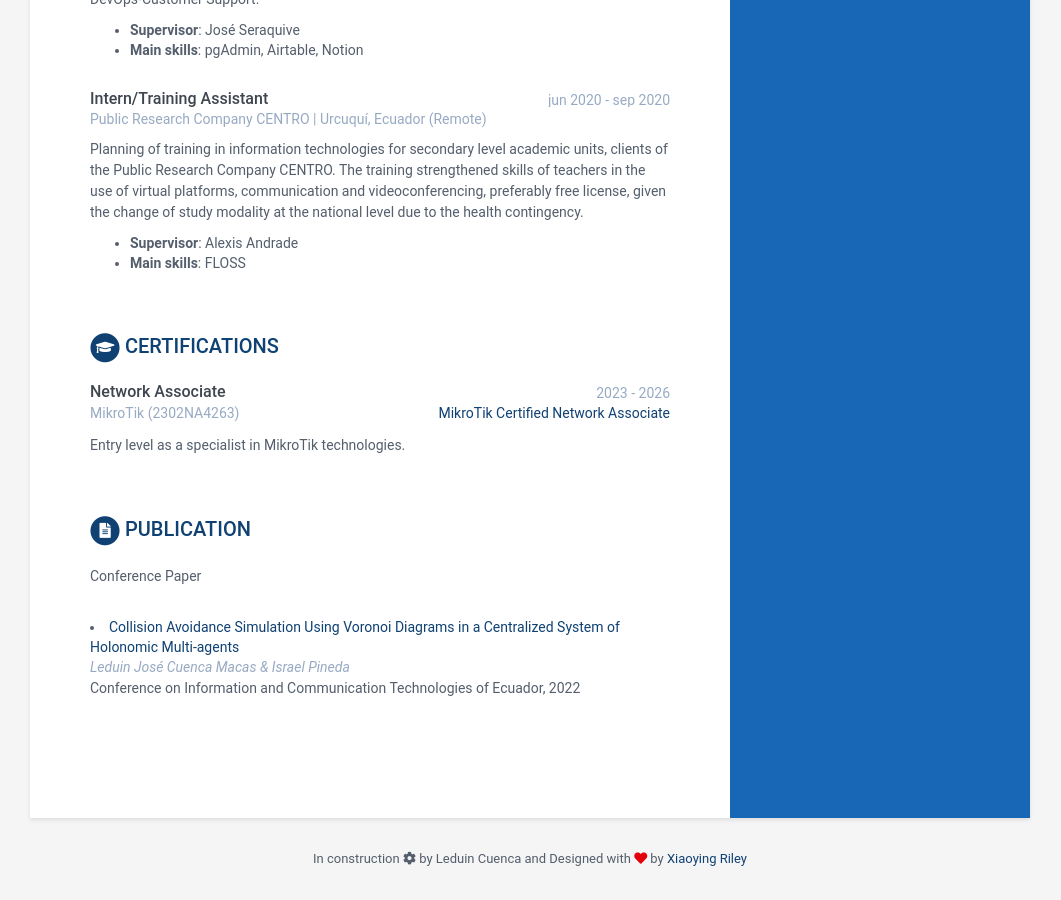
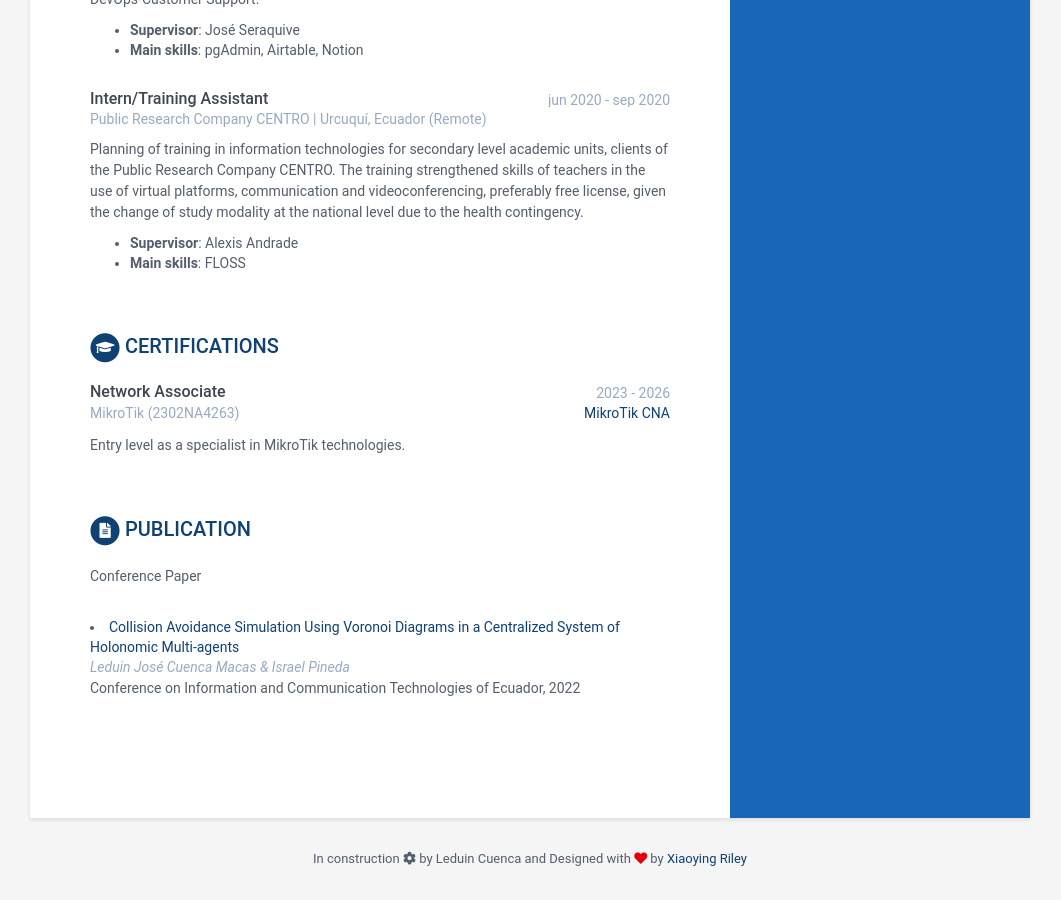
Before and after one commit to pepeleduin/pepeleduin.github.io, a Jekyll site: the page built from index.html, in a window 1280 px wide and 900 px high, scrolled down 1697 px. Shown: the whole window, without its empty margins (110-1171 px from the left). Built offline with Jekyll 4.4.1, drawn with Linux system fonts in a browser that asks for light colours.

Commit message:
Fix the Mikrotik URL and short the certification name

```diff
--- a/_data/data.yml
+++ b/_data/data.yml
@@ -171,8 +171,8 @@ certifications:
       end: 2026
       organization: MikroTik
       credentialid: 2302NA4263
-      credentialurl: https://drive.google.com/file/d/13u1SnS6B8_595h_iPSKjAlw1Ayh9WKpK/view?usp=sharing
-      credentialname: MikroTik Certified Network Associate
+      credentialurl: drive.google.com/file/d/13u1SnS6B8_595h_iPSKjAlw1Ayh9WKpK/view?usp=sharing
+      credentialname: MikroTik CNA
       details: |
         Entry level as a specialist in MikroTik technologies.
 
```
